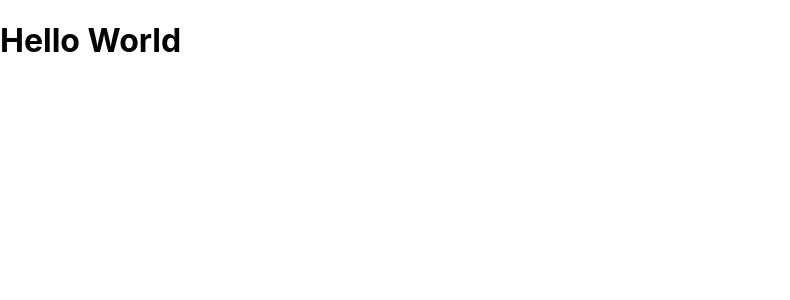
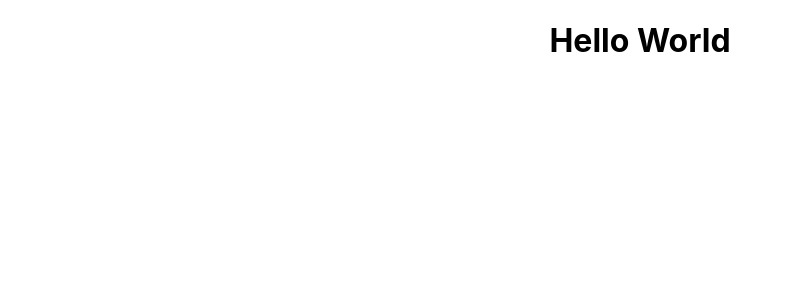
Before and after one commit to mb-dir/Pomodoro-Deluxe, a React (Create React App) app: page / in a window 1280 px wide. Shown: the top 300 px of the page, without its empty margins (0-790 px from the left). Built offline with nearby package versions, Linux system fonts and the light colour scheme.

Commit message:
Basic styles for body

```diff
--- a/src/index.css
+++ b/src/index.css
@@ -1,5 +1,9 @@
+* {
+  box-sizing: border-box;
+}
 body {
   margin: 0;
+  text-align: center;
   font-family: -apple-system, BlinkMacSystemFont, 'Segoe UI', 'Roboto', 'Oxygen',
     'Ubuntu', 'Cantarell', 'Fira Sans', 'Droid Sans', 'Helvetica Neue',
     sans-serif;
```
